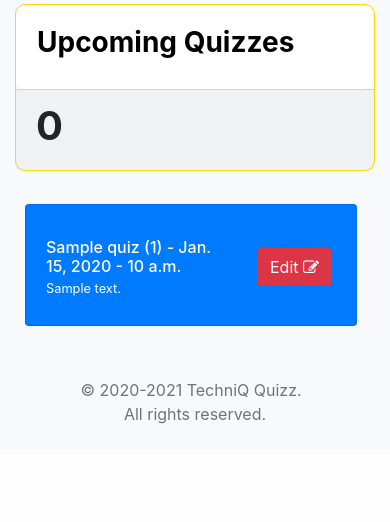
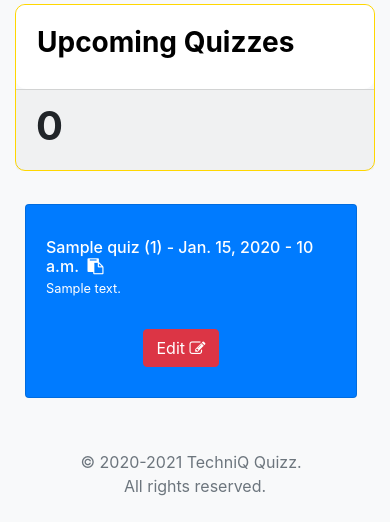
Before and after one commit to kundanranka/quiz, a Django app: page /instructor?filter=completed in a window 390 px wide. Shown: the part 485-1007 px from the top of the page. Before the commit the page ends 909 px from the top, so only its background shows below. Run offline with Django 3.2, Linux system fonts and the light colour scheme; a user stored in the database is signed in; tables that the repository leaves empty hold one stand-in row (values such as "Sample post"); some libraries are stand-ins or nearby versions.

Commit message:
added clipboard intergration to quiz

```diff
--- a/buzzquiz/static/css/main.css
+++ b/buzzquiz/static/css/main.css
@@ -121,18 +121,6 @@
     -webkit-font-smoothing: antialiased;
 }
 
-@media (max-width: 768px) {
-    .breadcrumbs {
-        flex-wrap: wrap;
-    }
-    .nav-brand-toggle {
-        width: 100%;
-    }
-    .sidebar-img {
-        display: none;
-    }
-}
-
 .card-menu {
     margin-top: 10px;
     border-radius: 10px;
@@ -185,3 +173,19 @@
     background-color: #655de9!important;
     color: white!important;
 }
+
+@media (max-width: 768px) {
+    .breadcrumbs {
+        flex-wrap: wrap;
+    }
+    .nav-brand-toggle {
+        width: 100%;
+    }
+    .sidebar-img {
+        display: none;
+    }
+    .card-body-quiz {
+        flex-direction: column;
+        padding-bottom: 30px;
+    }
+}
--- a/buzzquiz/templates/quiz/instructor_home.html
+++ b/buzzquiz/templates/quiz/instructor_home.html
@@ -45,7 +45,7 @@
             <div class="col mb-4 quiz-select">
                 <div class="card textwhite bg-primary text-white shadow card-body-quiz">
                     <div class="card-body textwhite text-white">
-                        <p class="m-0">{{ quiz.name }} ({{ quiz.id }}) - {{ quiz.start_date }} - {{ quiz.start_time }}</p>
+                        <p class="m-0">{{ quiz.name }} ({{ quiz.id }}) - {{ quiz.start_date }} - {{ quiz.start_time }} &nbsp;<i class="fa fa-solid fa-clipboard" onclick="copylinktoclipboard('{{ quiz.id }}',this)"></i></p>
                         <p class="text-white-50 small m-0">{{ quiz.description }}</p>
                     </div>
                     <div class="align-left">
@@ -67,5 +67,10 @@
     </div>
     </div>
 </section>
-
+<script>
+    function copylinktoclipboard(id, ele) {
+        navigator.clipboard.writeText(window.location.origin + "/enroll/" + id + "/");
+        ele.className = 'fa fa-check';
+    }
+</script>
 {% endblock content %}
```
